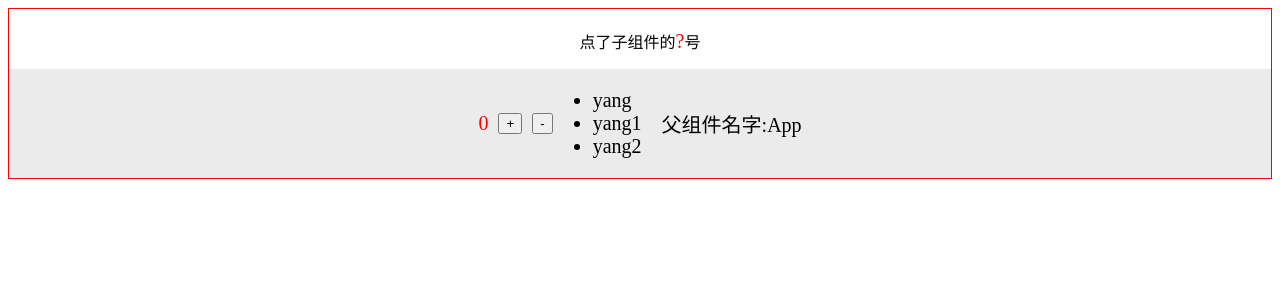
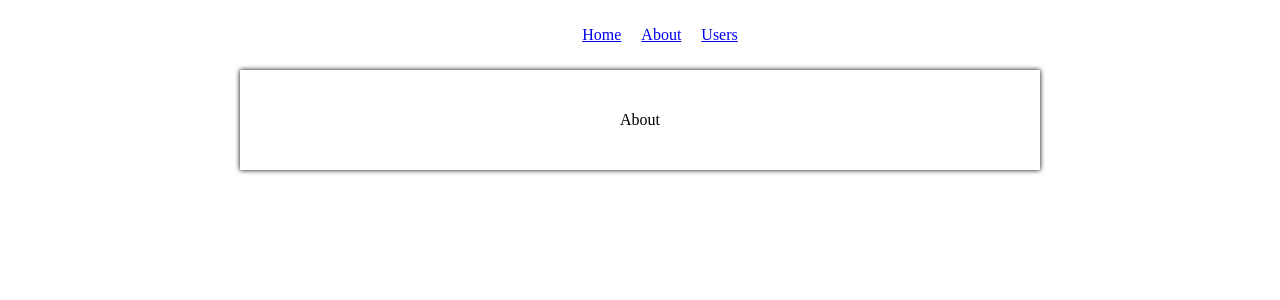
Before and after one commit to yangdepp/my-react-app, a React (Create React App) app: page /about in a window 1280 px wide. Shown: the top 300 px of the page. Built offline with nearby package versions, Linux system fonts and the light colour scheme.

Commit message:
react-router

```diff
--- a/package.json
+++ b/package.json
@@ -5,9 +5,10 @@
   "dependencies": {
     "react": "^16.5.2",
     "react-dom": "^16.5.2",
+    "react-router-dom": "^4.3.1",
     "react-scripts": "2.0.5"
   },
-  "homepage" : "https://yangdepp.github.io/my-react-app/build",
+  "homepage": "https://yangdepp.github.io/my-react-app/build",
   "scripts": {
     "start": "react-scripts start",
     "build": "react-scripts build",
--- a/src/App.css
+++ b/src/App.css
@@ -34,3 +34,23 @@
 .parent{
   border: 1px solid red;
 }
+
+.content{
+  width: 800px;
+  height: 100px;
+  margin: 0 auto;
+  display: flex;
+  justify-content: center;
+  align-items: center;
+  box-shadow: 0 0 5px black;
+}
+.nav{
+  display: flex;
+  justify-content: center;
+  align-items: center;
+  list-style: none;
+}
+
+.nav li{
+  margin: 10px;
+}
--- a/src/App.js
+++ b/src/App.js
@@ -1,33 +1,42 @@
 import React, { Component } from 'react';
 import './App.css';
-import Counter from './counter/counter';
+import { BrowserRouter as Router, Route, Link } from 'react-router-dom';
+import Index from './component/index.jsx'
+import About from './component/about.jsx'
+import Welcome from './component/welcome.jsx'
 
 class App extends Component {
-  constructor(){
+  constructor() {
     super()
     this.state = {
-      btnType: '?'
     }
   }
-  selectType(type){
-    if(type === 1){
-      this.setState({
-        btnType: '加'
-      })
-    }else{
-      this.setState({
-        btnType: '减'
-      })
-    }
-  }
+
   // 不建议在render函数中做this转换
   // 建议在constructor中做，this.handleClick = this.handleClick.bind(this)
   render() {
     return (
-      <div className="parent">
-        <p className="click-type">点了子组件的<span className="type">{this.state.btnType}</span>号</p>
-        <Counter name="App" selectType={this.selectType.bind(this)}/>
-      </div>
+      <Router>
+        <div>
+          <nav>
+            <ul className="nav">
+              <li>
+                <Link to="/">Home</Link>
+              </li>
+              <li>
+                <Link to="/about">About</Link>
+              </li>
+              <li>
+                <Link to="/users">Users</Link>
+              </li>
+            </ul>
+          </nav>
+
+          <Route path="/" exact component={Index}></Route>
+          <Route path="/about/" component={About}></Route>
+          <Route path="/users/" component={Welcome}></Route>
+        </div>
+      </Router>
     );
   }
 }
--- /dev/null
+++ b/src/component/about.jsx
@@ -0,0 +1,7 @@
+import React from 'react'
+
+export default function About(){
+  return (
+    <div className="content">About</div>
+  )
+}
--- /dev/null
+++ b/src/component/index.jsx
@@ -0,0 +1,7 @@
+import React from 'react'
+
+export default function Index(){
+  return (
+    <div className="content">Index</div>
+  )
+}
--- /dev/null
+++ b/src/component/welcome.jsx
@@ -0,0 +1,7 @@
+import React from 'react'
+
+export default function Welcome(){
+  return (
+    <div className="content">Welcome</div>
+  )
+}
--- a/src/counter/counter.js
+++ /dev/null
@@ -1,96 +0,0 @@
-import React, { Component } from 'react';
-class counter extends Component {
-
-  constructor(props) {
-    super(props)
-    this.state = {
-      number: 0,
-      peoples: [{
-        id: '1',
-        name: 'yang',
-      },
-      {
-        id: '2',
-        name:'yang1'
-      },
-      {
-        id: '3',
-        name: 'yang2'
-      }]
-    }
-    this.minus = this.minus.bind(this)
-  }
-  add() {
-    console.log(this)
-    this.setState({
-      number: this.state.number += 1,
-    })
-    this.props.selectType(1);
-  }
-  // minus = () => {
-  //   console.log(this)
-  //   this.setState({
-  //     number: this.state.number -= 1,
-  //   })
-  //   this.props.selectType(2);
-  // }
-  minus() {
-    console.log(this)
-    this.setState({
-      number: this.state.number -= 1,
-    })
-    this.props.selectType(2);
-  }
-  render() {
-    return (
-      <div className="box">
-        <span className="result">{this.state.number}</span>
-        <button className='add' onClick={this.add.bind(this)}>+</button>
-        <button className='minus' onClick={this.minus}>-</button>
-        <ul>
-          {this.state.peoples.map((item, i) => {
-            return <li key={i}>{item.name}</li>
-            })
-          }
-        </ul>
-        <span className="name">父组件名字:{this.props.name}</span>
-      </div>
-    );
-  }
-}
-
-export default counter;
-
-/**
- *
- * 1、jsx语法写<div>{false}</div> ,写false，null和undefined都不显示，0正常显示，定义一个变量中间有空格，也只显示一个
-2、默认传一个props：className.defaultProps = {name: ‘yang’}，在类里面定义静态方法 static defaultProps = {name: ‘yang’}
-3、props的类型检测???
-4、setState是一个异步的操作，所以
-5、生命周期函数： 1.componentWillMount ：发送一些ajax请求  2.componentDidMount(挂载后)，找到DOM元素，绑定事件
-	3、componentWillReceviceProps:props开始改变的时候 4、shouldComponentUpdate:如果返回true，说明组件需要render
-	5、componentWillUpdate:会做一些更新前的操作
-
-6、阻止事件冒泡，原生中的e和event不是一样的，react中的event是被封装过，react中的event有一个事件池，在触发的时候，为了尽可能复用event对象，这个event被触发后，就会销毁这个对象。所以不要把event放在异步执行域里面
-
-7、<div ref={(content) => {this.contentRef = content}}></div>
-	在外部改变  this.contentRef.style.color = ‘red’
- */
-
- //8、 redux的主要概念
-//  action（行为，动作）  ===>发起ajax
-//  reducer（Handler处理器） ===> JSON处理
-//  state（最后的状态）  ===> json保存起来
-
-// import {createStore} from 'redux'
-// const initState = {}
-// const action = {
-//   type: 'init',
-//   payload: 'hello world'
-// };
-// const reducer = (state, action) => {
-//   return Object.assign({}, state, action)
-// }
-// const store = createStore(reducer, initState);
-// store.dispatch(action)
-// console.log(store.getState());
```
Also changed, not shown: 1 other file (tests, documents, lock files or other folders).
